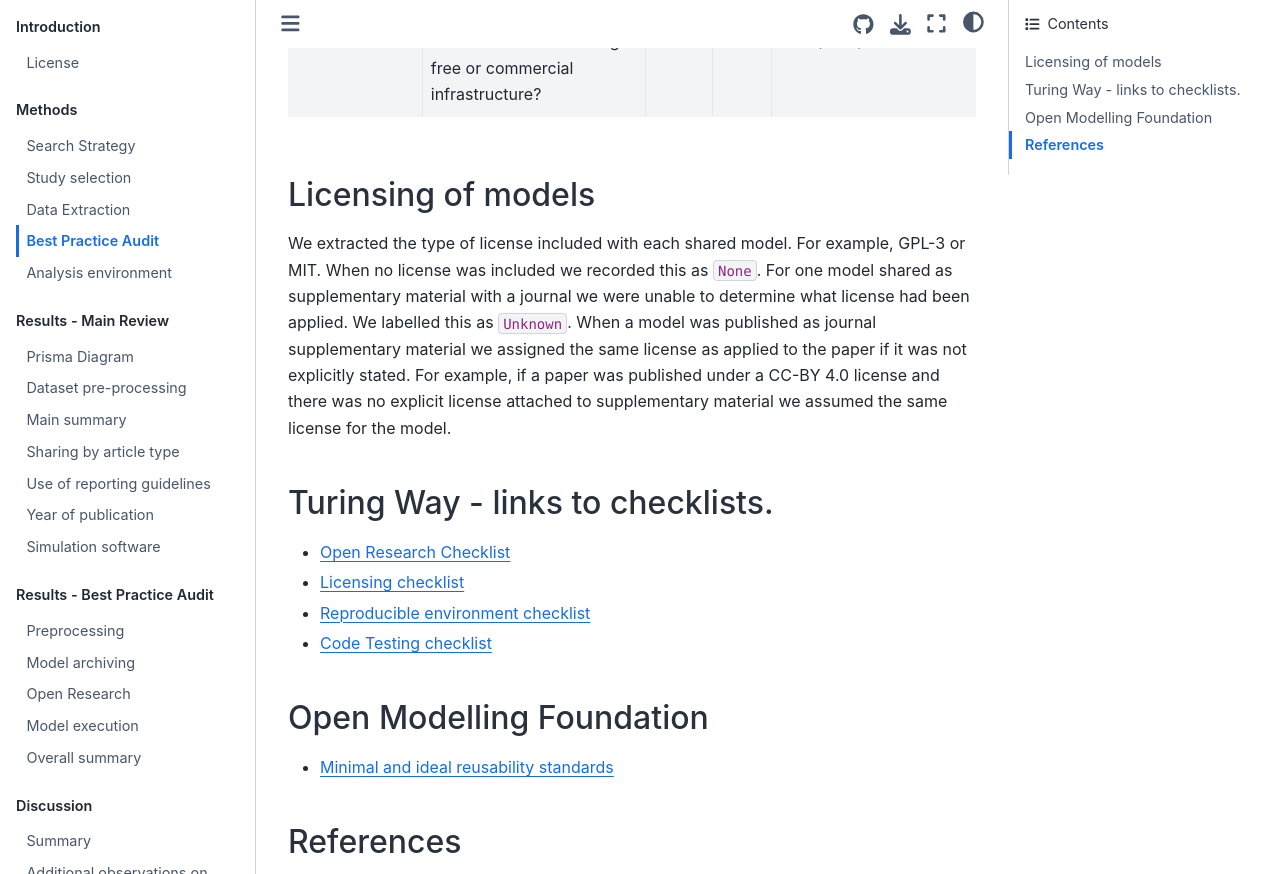
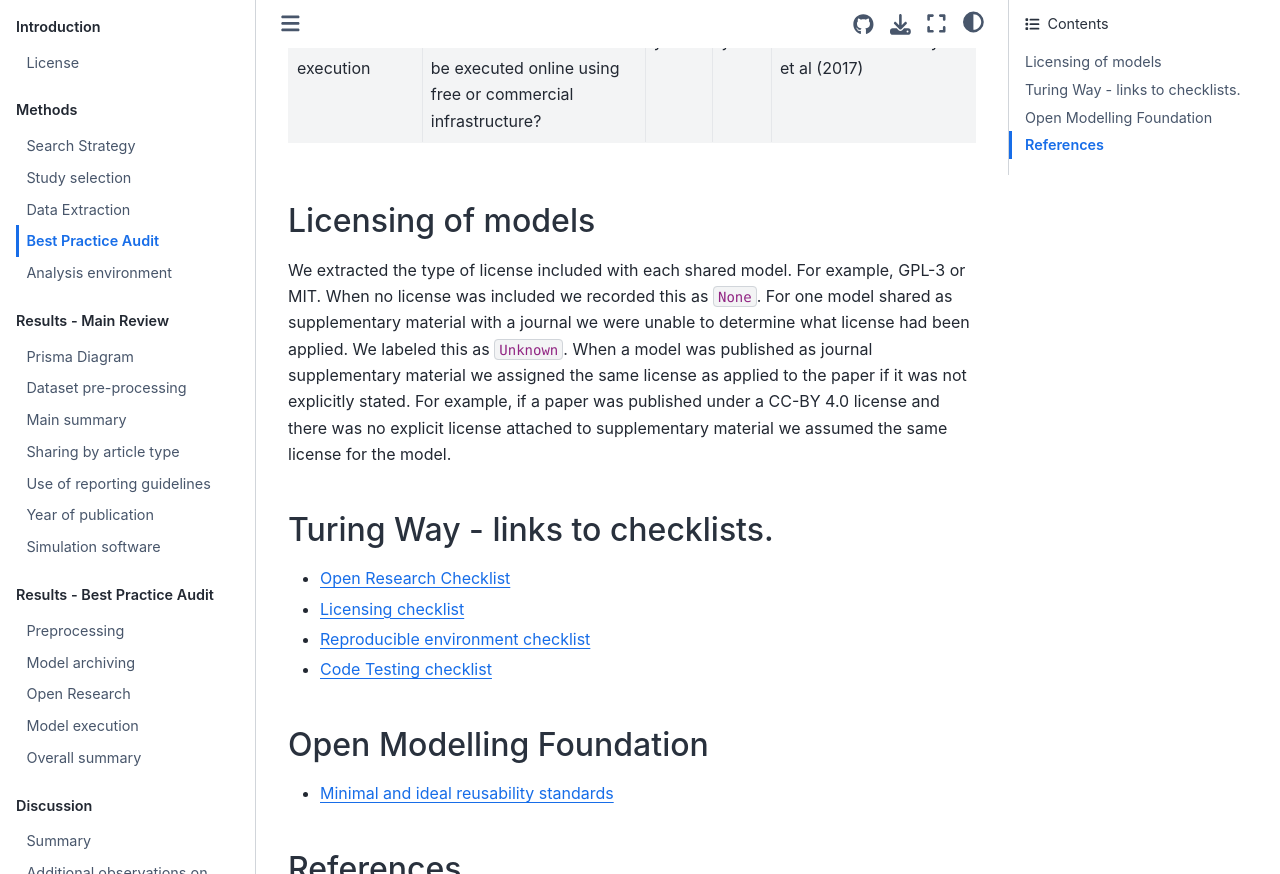
Before and after one commit to TomMonks/des_sharing_lit_review, a Jupyter Book: the page built from content/02_methods/04_quality_audit.md, in a window 1280 px wide and 900 px high, scrolled down 2689 px, cut to the strip 0-874 px from the top of the window. Built offline with Jupyter Book 1.0.4 settings and Sphinx 7.4.7 and the Sphinx Book theme 1.1.4, drawn with Linux system fonts in a browser that asks for light colours; cross-references to code outside the pages are shown as plain code; some of the changed text lies outside the part shown.

```diff
--- a/content/02_methods/04_quality_audit.md
+++ b/content/02_methods/04_quality_audit.md
@@ -27,7 +27,7 @@ The metrics within our audit also overlap with what others have listed as requir
 
 ## Licensing of models
 
-We extracted the type of license included with each shared model. For example, GPL-3 or MIT. When no license was included we recorded this as `None`. For one model shared as supplementary material with a journal we were unable to determine what license had been applied.  We labelled this as `Unknown`.  When a model was published as journal supplementary material we assigned the same license as applied to the paper if it was not explicitly stated.  For example, if a paper was published under a CC-BY 4.0 license and there was no explicit license attached to supplementary material we assumed the same license for the model.
+We extracted the type of license included with each shared model. For example, GPL-3 or MIT. When no license was included we recorded this as `None`. For one model shared as supplementary material with a journal we were unable to determine what license had been applied.  We labeled this as `Unknown`.  When a model was published as journal supplementary material we assigned the same license as applied to the paper if it was not explicitly stated.  For example, if a paper was published under a CC-BY 4.0 license and there was no explicit license attached to supplementary material we assumed the same license for the model.
 
 ## Turing Way - links to checklists.
 
```
Also changed, not shown: other parts of content/02_methods/04_quality_audit.md (+1 -1 lines).
